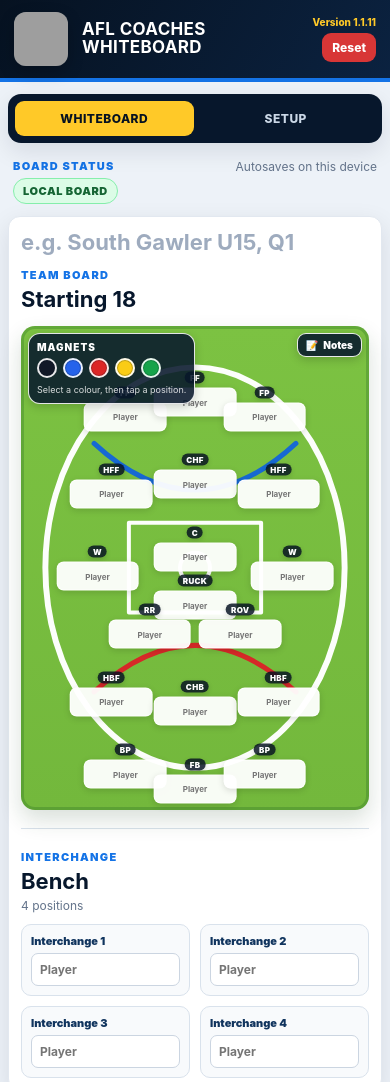
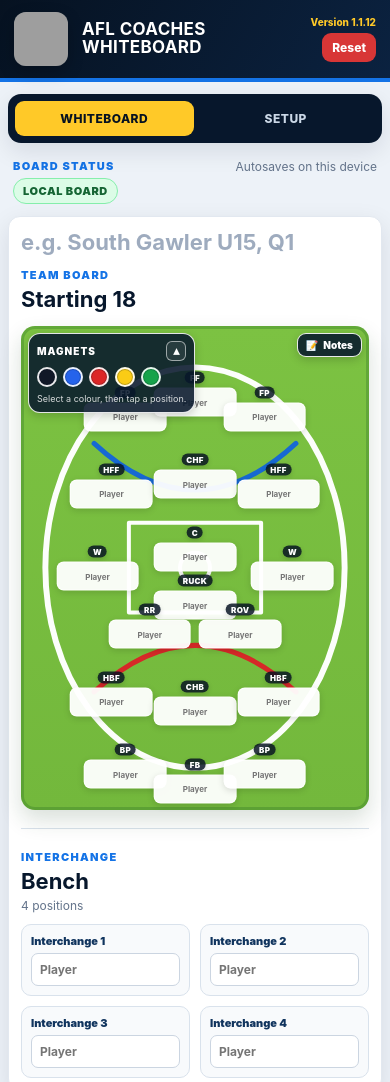
Before and after one commit to gusmanlive/AFL_Whiteboard, a website: page public/index.html in a window 390 px wide. Shown: the top 1082 px of the page. Drawn offline with Linux system fonts and the light colour scheme; grey boxes are pictures that could not be loaded.

Commit message:
Magnet adjustment

```diff
--- a/VERIFY-BEFORE-DEPLOY.txt
+++ b/VERIFY-BEFORE-DEPLOY.txt
@@ -1,4 +1,4 @@
-AFL Coaches Whiteboard v1.1.11 deployment check
+AFL Coaches Whiteboard v1.1.12 deployment check
 
 1. package.json starts with: {
 2. src/worker.js starts with: import { DurableObject } from "cloudflare:workers";
--- a/package.json
+++ b/package.json
@@ -1,6 +1,6 @@
 {
   "name": "afl-coaches-whiteboard",
-  "version": "1.1.11",
+  "version": "1.1.12",
   "private": true,
   "type": "module",
   "scripts": {
--- a/public/app.js
+++ b/public/app.js
@@ -3,6 +3,7 @@
 
   const STORAGE_KEY = 'afl-coaches-whiteboard-v1';
   const NOTES_VISIBILITY_KEY = 'afl-coaches-whiteboard-notes-visible';
+  const MAGNETS_COLLAPSED_KEY = 'afl-coaches-whiteboard-magnets-collapsed';
   const MAX_PLAYERS = 50;
   const MAGNET_COLORS = ['black','blue','red','yellow','green'];
 
@@ -105,8 +106,16 @@
       return saved === null ? false : saved === 'true';
     }catch(_){ return false; }
   }
+  function loadMagnetsCollapsed(){
+    try{
+      const saved=localStorage.getItem(MAGNETS_COLLAPSED_KEY);
+      return saved === null ? false : saved === 'true';
+    }catch(_){ return false; }
+  }
+
   let notesVisible=loadNotesVisible();
   let activeMagnetColor='';
+  let magnetsCollapsed=loadMagnetsCollapsed();
 
 
   function snapshot(){ return JSON.parse(JSON.stringify(state)); }
@@ -189,6 +198,24 @@
     renderMagnetPalette();
   }
 
+  function renderMagnetPaletteVisibility(){
+    const panel=$('ovalMagnets');
+    const toggleBtn=$('magnetsToggleBtn');
+    if(panel) panel.classList.toggle('is-collapsed', magnetsCollapsed);
+    if(toggleBtn){
+      toggleBtn.textContent = magnetsCollapsed ? '▾' : '▴';
+      toggleBtn.setAttribute('aria-expanded', String(!magnetsCollapsed));
+      toggleBtn.setAttribute('aria-label', magnetsCollapsed ? 'Expand magnets' : 'Collapse magnets');
+      toggleBtn.title = magnetsCollapsed ? 'Expand magnets' : 'Collapse magnets';
+    }
+  }
+
+  function setMagnetsCollapsed(collapsed){
+    magnetsCollapsed=Boolean(collapsed);
+    try{ localStorage.setItem(MAGNETS_COLLAPSED_KEY, String(magnetsCollapsed)); }catch(_){ }
+    renderMagnetPaletteVisibility();
+  }
+
   function togglePositionMagnet(positionId, color){
     if(!positionId || !MAGNET_COLORS.includes(color) || !state.magnets || !(positionId in state.magnets)) return;
     state.magnets[positionId] = state.magnets[positionId] === color ? '' : color;
@@ -213,8 +240,7 @@
       const magnetClass = magnetColor ? ' has-magnet' : '';
       return `
       <div class="position-node${magnetClass}" data-position-node="${pos.id}" style="left:${pos.x}%; top:${pos.y}%;">
-        ${magnetDot}
-        <label class="position-role" for="pos_${pos.id}" title="${escapeHtml(pos.label)}">${pos.role}</label>
+        <div class="position-label-row">${magnetDot}<label class="position-role" for="pos_${pos.id}" title="${escapeHtml(pos.label)}">${pos.role}</label></div>
         <input id="pos_${pos.id}" class="position-input" type="text" list="playerOptions" autocomplete="off" aria-label="${escapeHtml(pos.label)} player" placeholder="Player" data-assignment="${pos.id}" value="${escapeHtml(assignmentDisplay(state.assignments[pos.id]))}" />
       </div>`;
     }).join('');
@@ -912,7 +938,7 @@
     saveState({publish:false}); renderAll();
   }
   function renderAll(){
-    renderSetupDetails(); renderTeamList(); renderPlayerOptions(); renderPositions(); renderBench(); renderInfo(); renderNotes(); renderNotesVisibility(); renderDuplicateWarnings(); renderWeatherSummary(); renderShare(); renderMagnetPalette();
+    renderSetupDetails(); renderTeamList(); renderPlayerOptions(); renderPositions(); renderBench(); renderInfo(); renderNotes(); renderNotesVisibility(); renderDuplicateWarnings(); renderWeatherSummary(); renderShare(); renderMagnetPalette(); renderMagnetPaletteVisibility();
   }
   function registerServiceWorker(){
     if('serviceWorker' in navigator && location.protocol!=='file:') navigator.serviceWorker.register('./sw.js',{updateViaCache:'none'}).catch(()=>{});
@@ -921,6 +947,7 @@
   document.addEventListener('DOMContentLoaded', async()=>{
     renderAll(); applyInviteFromUrl(); bindDetails(); bindBoardTitle(); bindNotes();
     document.querySelectorAll('[data-magnet-color]').forEach(btn=>btn.addEventListener('click',()=>setActiveMagnetColor(activeMagnetColor===btn.dataset.magnetColor ? '' : btn.dataset.magnetColor)));
+    $('magnetsToggleBtn')?.addEventListener('click',()=>setMagnetsCollapsed(!magnetsCollapsed));
     $('notesToggleBtn')?.addEventListener('click',()=>setNotesVisible(!notesVisible));
     document.querySelectorAll('.tab').forEach(btn=>btn.addEventListener('click',()=>setTab(btn.dataset.tab)));
     $('editSetupBtn').addEventListener('click',()=>setTab('setup'));
--- a/public/index.html
+++ b/public/index.html
@@ -22,7 +22,7 @@
       </div>
     </div>
     <div class="header-actions">
-      <div class="version">Version 1.1.11</div>
+      <div class="version">Version 1.1.12</div>
       <button id="resetAllBtn" class="btn danger" type="button">Reset</button>
     </div>
   </header>
@@ -55,8 +55,12 @@
           <div class="field-notes-layout">
             <div id="oval" class="oval" aria-label="AFL oval with 18 positions">
               <button id="notesToggleBtn" class="oval-notes-toggle" type="button" aria-label="Show notes" aria-pressed="false" title="Show notes">📝 <span>Notes</span></button>
-              <div class="oval-magnets" aria-label="Swap magnets">
+              <div id="ovalMagnets" class="oval-magnets" aria-label="Swap magnets">
+                <div class="oval-magnets-header">
                   <span class="oval-magnets-label">Magnets</span>
+                  <button id="magnetsToggleBtn" class="magnets-toggle-btn" type="button" aria-label="Collapse magnets" aria-expanded="true" title="Collapse magnets">▴</button>
+                </div>
+                <div class="oval-magnets-body">
                   <div class="oval-magnet-buttons">
                     <button class="magnet-swatch magnet-black" type="button" data-magnet-color="black" aria-label="Black magnet" title="Black magnet"></button>
                     <button class="magnet-swatch magnet-blue" type="button" data-magnet-color="blue" aria-label="Blue magnet" title="Blue magnet"></button>
@@ -65,6 +69,7 @@
                     <button class="magnet-swatch magnet-green" type="button" data-magnet-color="green" aria-label="Green magnet" title="Green magnet"></button>
                   </div>
                   <div class="oval-magnets-help">Select a colour, then tap a position.</div>
+                </div>
               </div>
               <svg class="field-markings" viewBox="0 0 100 140" preserveAspectRatio="none" aria-hidden="true">
                 <ellipse cx="50" cy="70" rx="43" ry="58" class="field-outline" />
--- a/public/style.css
+++ b/public/style.css
@@ -188,13 +188,45 @@ button:disabled { cursor: not-allowed; opacity: .55; }
   box-shadow: 0 3px 10px rgba(0,0,0,.18);
   min-width: 148px;
 }
+.oval-magnets.is-collapsed {
+  min-width: 0;
+  padding-bottom: 8px;
+}
+.oval-magnets-header {
+  display:flex;
+  align-items:center;
+  justify-content:space-between;
+  gap:8px;
+}
 .oval-magnets-label {
   display:block;
-  margin-bottom: 6px;
+  margin-bottom: 0;
   font-size: 10px;
   font-weight: 900;
   letter-spacing: .1em;
   text-transform: uppercase;
+}
+.magnets-toggle-btn {
+  display:inline-flex;
+  align-items:center;
+  justify-content:center;
+  width:22px;
+  height:22px;
+  padding:0;
+  border:1px solid rgba(255,255,255,.55);
+  border-radius:6px;
+  background: rgba(255,255,255,.08);
+  color:#fff;
+  font-size:13px;
+  font-weight:900;
+  line-height:1;
+}
+.magnets-toggle-btn:hover { background: rgba(255,255,255,.14); }
+.oval-magnets-body {
+  margin-top: 6px;
+}
+.oval-magnets.is-collapsed .oval-magnets-body {
+  display:none;
 }
 .oval-magnet-buttons {
   display:flex;
@@ -230,16 +262,14 @@ button:disabled { cursor: not-allowed; opacity: .55; }
   box-shadow: 0 2px 7px rgba(0,0,0,.14);
 }
 .position-magnet-dot {
-  position: absolute;
-  left: -15px;
-  top: 50%;
-  transform: translate(-100%, -50%);
+  display:inline-block;
   width: 14px;
   height: 14px;
   border-radius: 50%;
   border: 2px solid rgba(255,255,255,.92);
   box-shadow: 0 2px 5px rgba(0,0,0,.22);
   pointer-events: none;
+  flex: 0 0 14px;
 }
 .position-magnet-dot.magnet-black { background:#111827; }
 .position-magnet-dot.magnet-blue { background:#2563eb; }
@@ -287,8 +317,17 @@ button:disabled { cursor: not-allowed; opacity: .55; }
   z-index: 2;
   overflow: visible;
 }
+.position-label-row {
+  display:flex;
+  align-items:center;
+  justify-content:center;
+  gap:5px;
+  margin: 0 auto 4px;
+  width: max-content;
+  max-width: 100%;
+}
 .position-role {
-  display: block; margin: 0 auto 4px; width: max-content; max-width: 100%;
+  display: block; margin: 0; width: max-content; max-width: 100%;
   padding: 2px 7px; border-radius: 999px;
   background: rgba(6,18,33,.84); color: #fff;
   font-size: 10px; font-weight: 900; letter-spacing: .04em;
@@ -421,6 +460,7 @@ footer {
   .oval-magnets { top:7px; left:7px; padding:7px 8px; min-width: 132px; }
   .oval-magnets-help { font-size:9px; }
   .magnet-swatch { width:20px; height:20px; }
+  .magnets-toggle-btn { width:20px; height:20px; font-size:12px; }
   .position-node { width: clamp(85px, 21.6%, 113px); }
   .position-role { font-size:8px; padding:1px 5px; }
   .position-input { height:29px; font-size:9px; padding:4px; }
@@ -441,9 +481,8 @@ footer {
   .oval { aspect-ratio: .72 / 1; }
   .position-node { width: 23.76%; }
   .oval-magnets { min-width: 118px; }
-  .oval-magnets-label { margin-bottom:5px; }
   .oval-magnet-buttons { gap:6px; }
-  .position-magnet-dot { left: -12px; width: 12px; height: 12px; }
+  .position-magnet-dot { width: 12px; height: 12px; flex-basis: 12px; }
   .position-input { font-size:8px; }
   .bench-grid { grid-template-columns:1fr 1fr; }
   .match-info { grid-template-columns:1fr; }
--- a/public/sw.js
+++ b/public/sw.js
@@ -1,4 +1,4 @@
-const CACHE_NAME = 'afl-coaches-whiteboard-v1.1.11';
+const CACHE_NAME = 'afl-coaches-whiteboard-v1.1.12';
 const ASSETS = ['./', './index.html', './style.css', './app.js', './sync-adapter.js', './manifest.json', './afl-whiteboard-logo.png', './groundconditions.html'];
 
 self.addEventListener('install', event => {
```
Also changed, not shown: DEPLOY-CLOUDFLARE.md (+1 -1 lines), README.md. Lines whose indentation alone changed are shown as unchanged.
